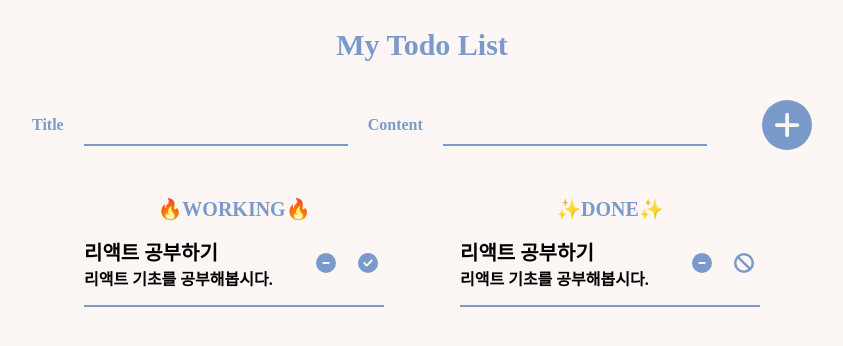
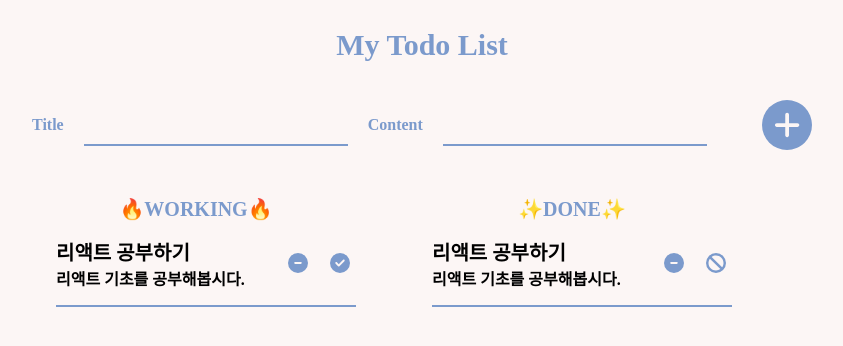
Before and after one commit to ose1012/week-1, a React (Create React App) app: page / in a window 1280 px wide. Shown: the top 346 px of the page, without its empty margins (218-1061 px from the left). Built offline with nearby package versions, Linux system fonts and the light colour scheme; a web font is replaced by a local one.

Commit message:
css update 4

```diff
--- a/src/App.css
+++ b/src/App.css
@@ -7,6 +7,7 @@ h2 {
   color: black;
 }
 h2.list-title {
+  width: 300px;
   text-align: center;
   color: #7b9acc;
 }
--- a/src/components/form/Form.jsx
+++ b/src/components/form/Form.jsx
@@ -55,10 +55,11 @@ function Form({ toDos, setToDos }) {
     <>
       <form className="add-form" onSubmit={onSubmit}>
         <div className="input-group">
-          <label className="form-label" placeholder="Title">
+          <label className="form-label" placeholder="Title" htmlFor="title">
             Title
           </label>
           <input
+            id="title"
             ref={inputTitleRef}
             required
             type="text"
@@ -68,10 +69,11 @@ function Form({ toDos, setToDos }) {
               setTitle(e.target.value);
             }}
           />
-          <label className="form-label" placeholder="Content">
+          <label className="form-label" placeholder="Content" htmlFor="content">
             Content
           </label>
           <input
+            id="content"
             ref={inputBodyRef}
             required
             type="text"
--- a/src/components/list/style.css
+++ b/src/components/list/style.css
@@ -1,7 +1,7 @@
 .list-container {
   padding: 0 24px;
-  display: flex;
-  justify-content: space-around;
+  display: grid;
+  grid-template-columns: 1fr 1fr;
 }
 .list-wrapper {
   display: grid;
```
